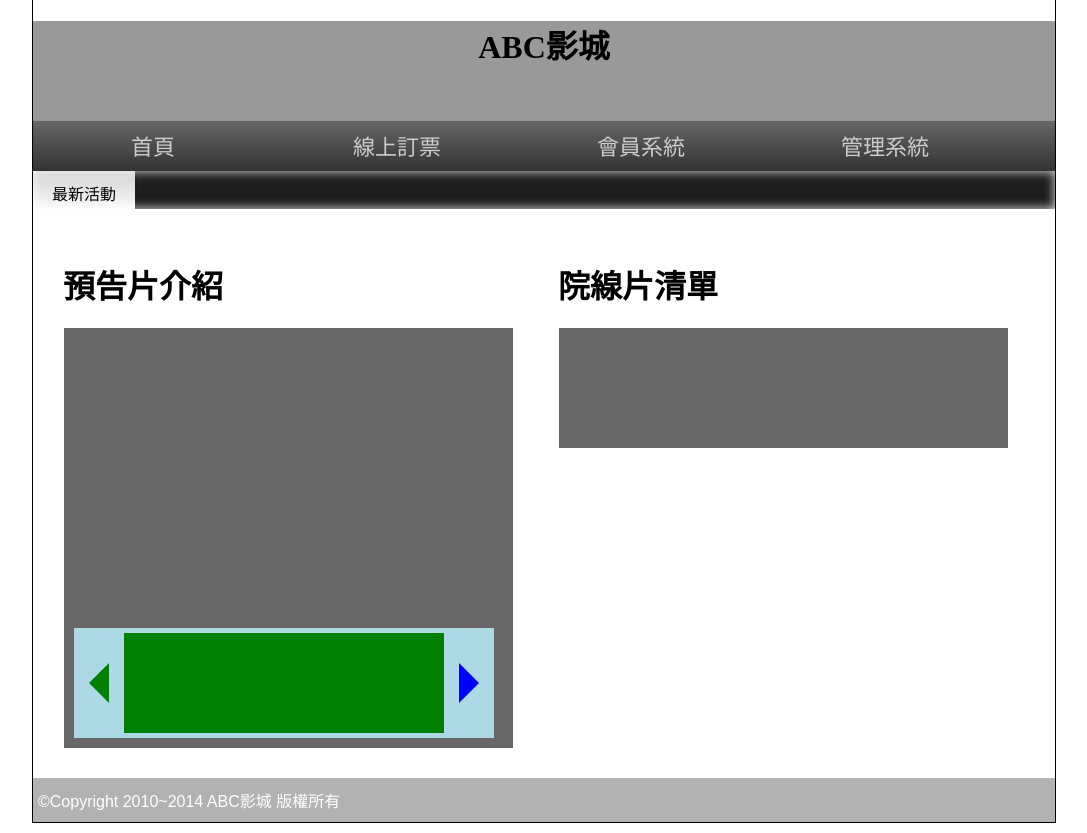
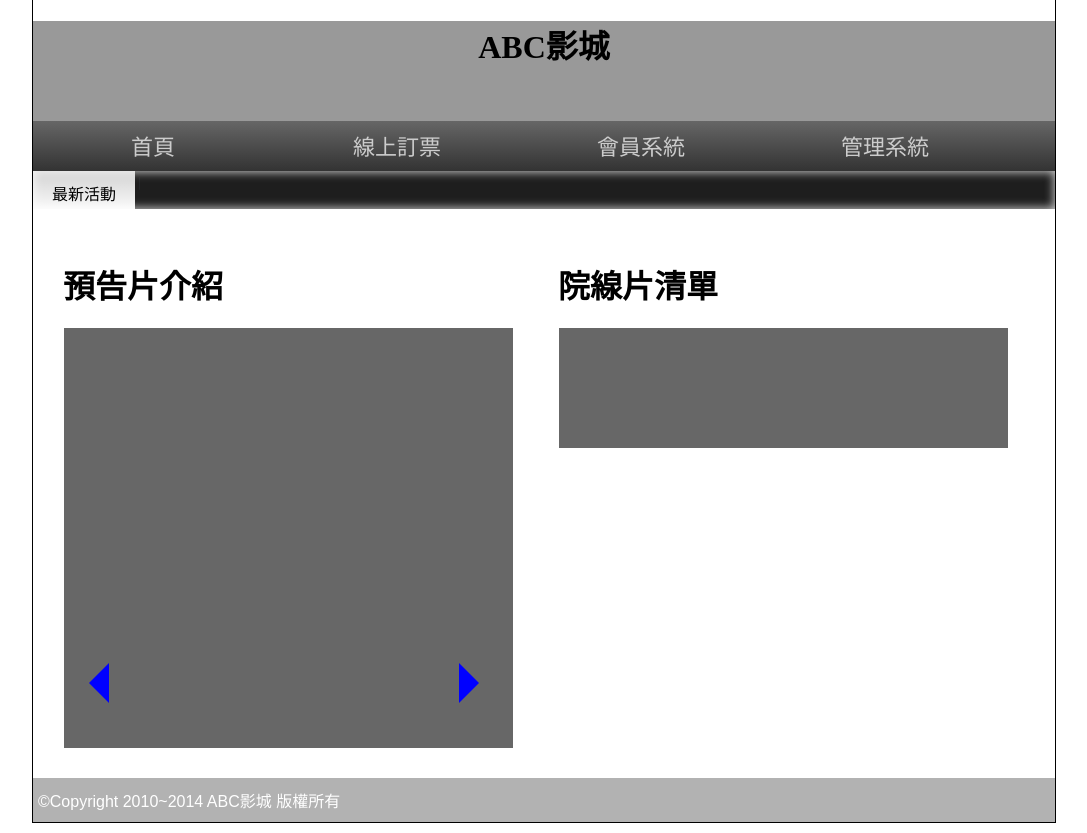
Before and after one commit to mackliu/11102-bquiz03, a PHP site: page / in a window 1280 px wide. Shown: the part 31-864 px from the top of the page, without its empty margins (96-1183 px from the left). Run offline with PHP 8.4, Linux system fonts and the light colour scheme; data that the repository does not hold is empty.

Commit message:
修改CSS讓畫面適度美化

```diff
--- a/front/main.php
+++ b/front/main.php
@@ -9,8 +9,9 @@
   width:210px;
   height:280px;
   /* background-color: white; */
-  margin: auto;
+  margin-left: 105px;
   position: absolute;
+  text-align: center;
  }
 
  .pos img{
@@ -20,7 +21,7 @@
 .controls{
   width: 420px;
   height:110px;
-  background-color: lightblue;
+/*   background-color: lightblue; */
   margin: 10px auto 0 auto;
   display: flex;
   align-items: center;
@@ -28,18 +29,13 @@
   position:absolute;
   bottom:0;
 }
-.left,.right{
-/*   width:40px;
-  height:40px; */
-/*   background-color: red; */
-}
 
 .left,.right{
   border-top:20px solid transparent;
   border-bottom:20px solid transparent;
 }
 .left{
-  border-right:20px solid green;
+  border-right:20px solid blue;
 }
 .right{
   border-left:20px solid blue;
@@ -47,15 +43,19 @@
 
 .btns{
   width:320px;
-  background:green;
+  /* background:green; */
   height:100px;
   display: flex;
+  overflow: hidden;
 }
 
 .btn{
   width:80px;
   font-size:12px;
   text-align: center;
+  flex-shrink: 0;
+  box-sizing: border-box;
+  padding:3px;
 }
 
 .btn img{
```
